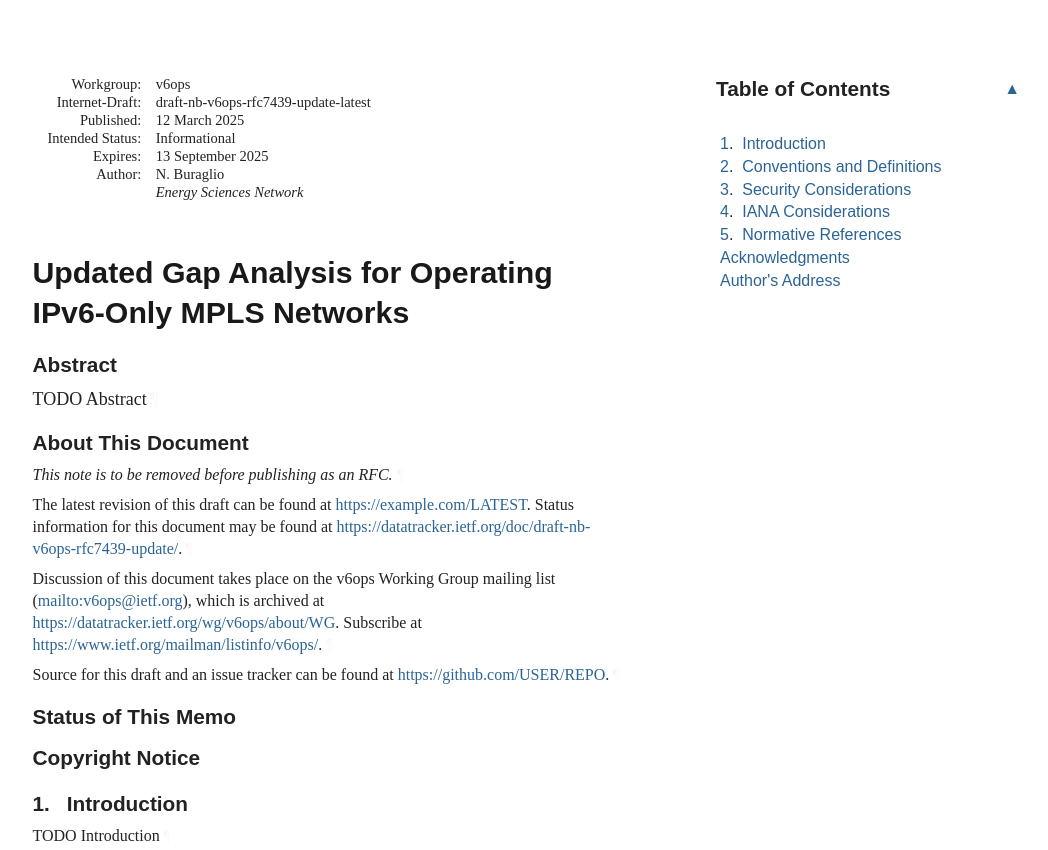
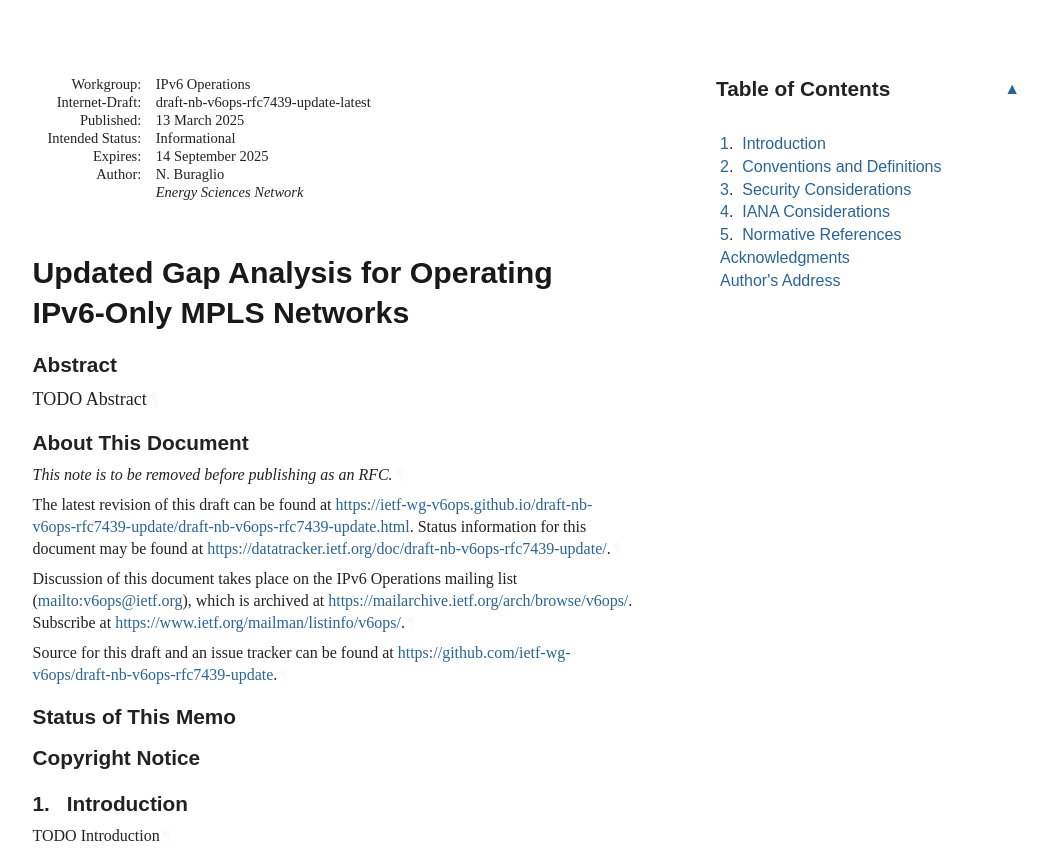
Before and after one commit to ietf-wg-v6ops/draft-nb-v6ops-rfc7439-update, a plain HTML site: page draft-nb-v6ops-rfc7439-update.html in a window 1280 px wide. Shown: the top 850 px of the page, without its empty margins (92-1140 px from the left). Drawn offline with Linux system fonts and the light colour scheme; a web font is replaced by a local one.

Commit message:
Script updating gh-pages from 7a1d327. [ci skip]

```diff
--- a/draft-nb-v6ops-rfc7439-update.html
+++ b/draft-nb-v6ops-rfc7439-update.html
@@ -1049,7 +1049,7 @@ svg :is([fill="white"], [fill^="#fff"]) {
 </tr></thead>
 <tfoot><tr>
 <td class="left">Buraglio</td>
-<td class="center">Expires 13 September 2025</td>
+<td class="center">Expires 14 September 2025</td>
 <td class="right">[Page]</td>
 </tr></tfoot>
 </table>
@@ -1057,17 +1057,17 @@ svg :is([fill="white"], [fill^="#fff"]) {
 <div id="internal-metadata" class="document-information">
 <dl id="identifiers">
 <dt class="label-workgroup">Workgroup:</dt>
-<dd class="workgroup">v6ops</dd>
+<dd class="workgroup">IPv6 Operations</dd>
 <dt class="label-internet-draft">Internet-Draft:</dt>
 <dd class="internet-draft">draft-nb-v6ops-rfc7439-update-latest</dd>
 <dt class="label-published">Published:</dt>
 <dd class="published">
-<time datetime="2025-03-12" class="published">12 March 2025</time>
+<time datetime="2025-03-13" class="published">13 March 2025</time>
     </dd>
 <dt class="label-intended-status">Intended Status:</dt>
 <dd class="intended-status">Informational</dd>
 <dt class="label-expires">Expires:</dt>
-<dd class="expires"><time datetime="2025-09-13">13 September 2025</time></dd>
+<dd class="expires"><time datetime="2025-09-14">14 September 2025</time></dd>
 <dt class="label-authors">Author:</dt>
 <dd class="authors">
 <div class="author">
@@ -1088,15 +1088,15 @@ svg :is([fill="white"], [fill^="#fff"]) {
       </h2>
 <p id="section-note.1-1">This note is to be removed before publishing as an RFC.<a href="#section-note.1-1" class="pilcrow">¶</a></p>
 <p id="section-note.1-2">
-        The latest revision of this draft can be found at <span><a href="https://example.com/LATEST">https://example.com/LATEST</a></span>.
+        The latest revision of this draft can be found at <span><a href="https://ietf-wg-v6ops.github.io/draft-nb-v6ops-rfc7439-update/draft-nb-v6ops-rfc7439-update.html">https://ietf-wg-v6ops.github.io/draft-nb-v6ops-rfc7439-update/draft-nb-v6ops-rfc7439-update.html</a></span>.
         Status information for this document may be found at <span><a href="https://datatracker.ietf.org/doc/draft-nb-v6ops-rfc7439-update/">https://datatracker.ietf.org/doc/draft-nb-v6ops-rfc7439-update/</a></span>.<a href="#section-note.1-2" class="pilcrow">¶</a></p>
 <p id="section-note.1-3">
         Discussion of this document takes place on the
-        v6ops Working Group mailing list (<span><a href="mailto:v6ops@ietf.org">mailto:v6ops@ietf.org</a></span>),
-        which is archived at <span><a href="https://datatracker.ietf.org/wg/v6ops/about/WG">https://datatracker.ietf.org/wg/v6ops/about/WG</a></span>.
+        IPv6 Operations  mailing list (<span><a href="mailto:v6ops@ietf.org">mailto:v6ops@ietf.org</a></span>),
+        which is archived at <span><a href="https://mailarchive.ietf.org/arch/browse/v6ops/">https://mailarchive.ietf.org/arch/browse/v6ops/</a></span>.
         Subscribe at <span><a href="https://www.ietf.org/mailman/listinfo/v6ops/">https://www.ietf.org/mailman/listinfo/v6ops/</a></span>.<a href="#section-note.1-3" class="pilcrow">¶</a></p>
 <p id="section-note.1-4">Source for this draft and an issue tracker can be found at
-        <span><a href="https://github.com/USER/REPO">https://github.com/USER/REPO</a></span>.<a href="#section-note.1-4" class="pilcrow">¶</a></p>
+        <span><a href="https://github.com/ietf-wg-v6ops/draft-nb-v6ops-rfc7439-update">https://github.com/ietf-wg-v6ops/draft-nb-v6ops-rfc7439-update</a></span>.<a href="#section-note.1-4" class="pilcrow">¶</a></p>
 </section>
 <div id="status-of-memo">
 <section id="section-boilerplate.1">
@@ -1117,7 +1117,7 @@ svg :is([fill="white"], [fill^="#fff"]) {
         time. It is inappropriate to use Internet-Drafts as reference
         material or to cite them other than as "work in progress."<a href="#section-boilerplate.1-3" class="pilcrow">¶</a></p>
 <p id="section-boilerplate.1-4">
-        This Internet-Draft will expire on 13 September 2025.<a href="#section-boilerplate.1-4" class="pilcrow">¶</a></p>
+        This Internet-Draft will expire on 14 September 2025.<a href="#section-boilerplate.1-4" class="pilcrow">¶</a></p>
 </section>
 </div>
 <div id="copyright">
```
Also changed, not shown: draft-nb-v6ops-rfc7439-update.txt.
